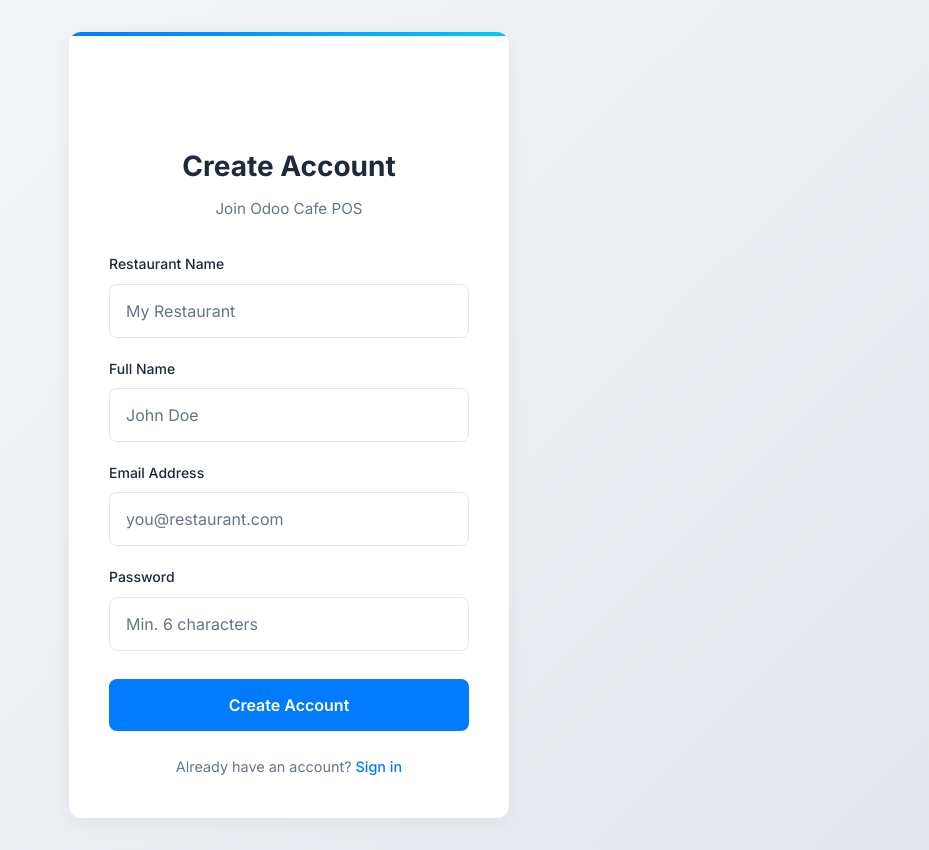
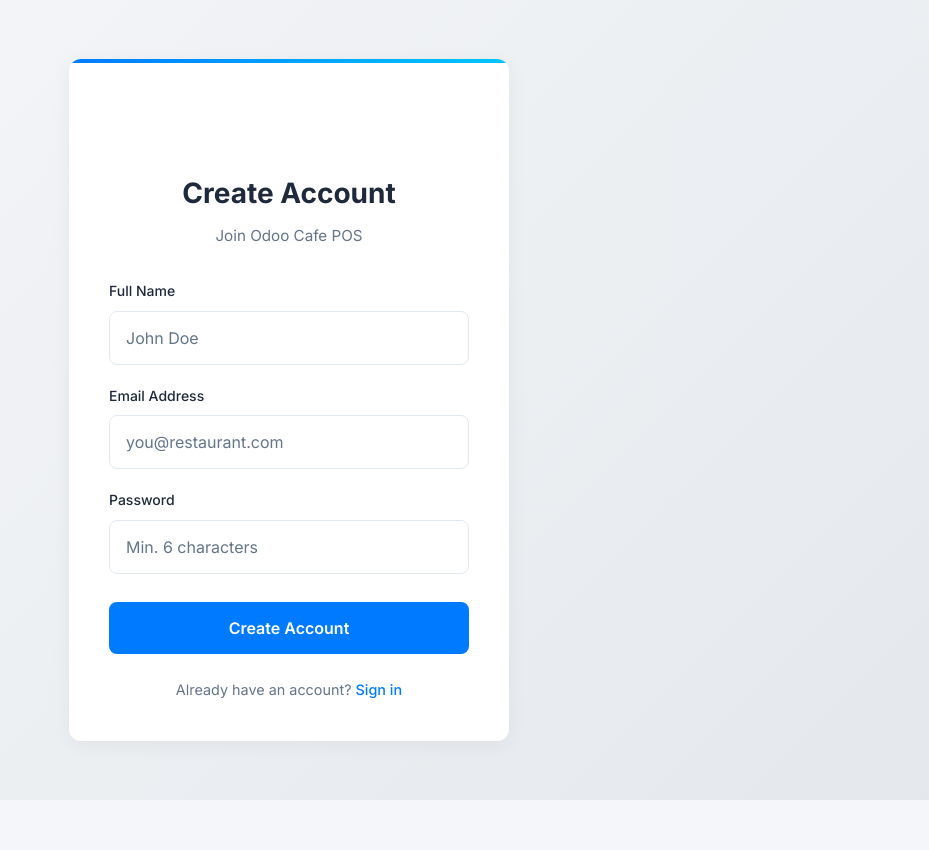
Before and after one commit to VihaanSom/Odoo-Cafe-POS, a React (Vite) app in the folder Odoo-Cafe-POS-Frontend/: page /signup in a window 1280 px wide. Shown: the whole page, without its empty margins (351-1280 px from the left). After the commit the page ends 800 px from the top, so only its background shows below. Built offline with nearby package versions, Linux system fonts and the light colour scheme; some icons are missing.

Commit message:
Removed "Restaurant Name" input field from Sign Up page

```diff
--- a/Odoo-Cafe-POS-Frontend/src/pages/Auth/Signup.tsx
+++ b/Odoo-Cafe-POS-Frontend/src/pages/Auth/Signup.tsx
@@ -9,7 +9,7 @@ const Signup = () => {
     const navigate = useNavigate();
     const { signup } = useAuth();
 
-    const [restaurantName, setRestaurantName] = useState('');
+
     const [fullName, setFullName] = useState('');
     const [email, setEmail] = useState('');
     const [password, setPassword] = useState('');
@@ -23,7 +23,7 @@ const Signup = () => {
 
         try {
             const response = await signup({
-                restaurantName,
+                restaurantName: 'Odoo Cafe',
                 fullName,
                 email,
                 password,
@@ -70,20 +70,7 @@ const Signup = () => {
                 <form className="auth-form" onSubmit={handleSubmit}>
                     {error && <div className="auth-form__error">{error}</div>}
 
-                    <div className="auth-form__group">
-                        <label htmlFor="restaurantName" className="auth-form__label">
-                            Restaurant Name
-                        </label>
-                        <input
-                            type="text"
-                            id="restaurantName"
-                            className="auth-form__input"
-                            placeholder="My Restaurant"
-                            value={restaurantName}
-                            onChange={(e) => setRestaurantName(e.target.value)}
-                            required
-                        />
-                    </div>
+
 
                     <div className="auth-form__group">
                         <label htmlFor="fullName" className="auth-form__label">
```
